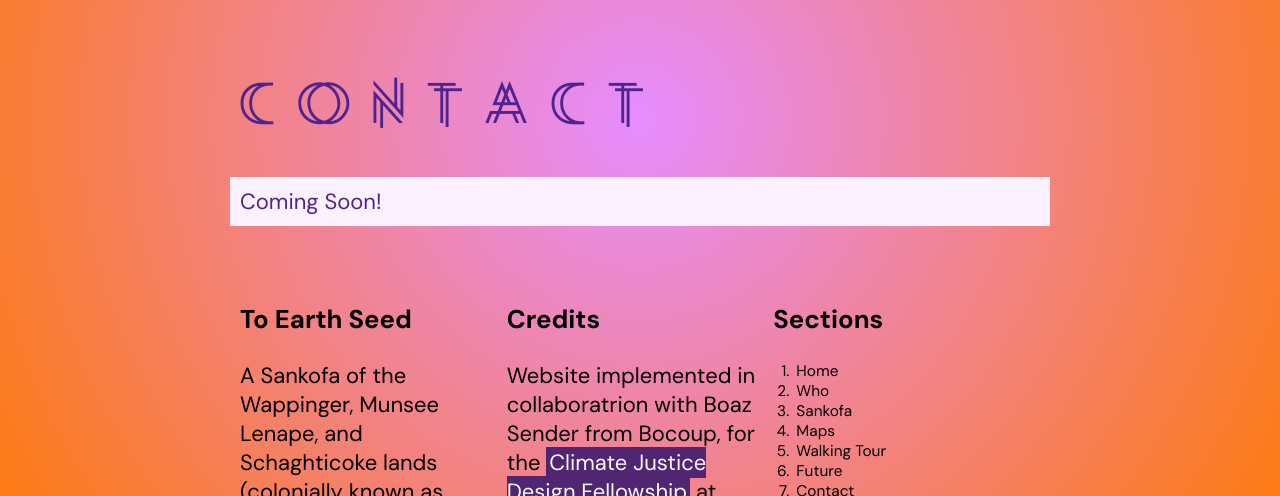
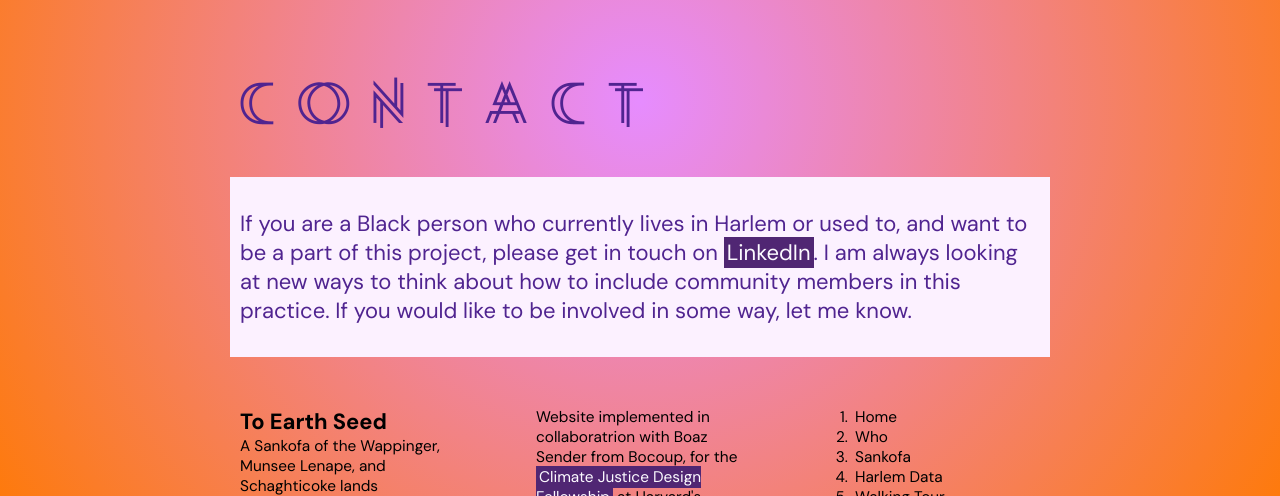
Before and after one commit to niquethom/toearthseed.org, a Jekyll site: the page built from contact.html, in a window 1280 px wide and 900 px high, cut to the strip 404-900 px from the top of the window. Built offline with Jekyll 4.4.1, drawn with Linux system fonts in a browser that asks for light colours.

```diff
--- a/_layouts/default.html
+++ b/_layouts/default.html
@@ -26,7 +26,7 @@
       <li><a href="home.html">Home</a></li>
       <li><a href="who.html">Who</a></li>
       <li><a href="sankofa.html">Sankofa</a></li>
-      <li><a href="maps.html">Maps</a></li>
+      <li><a href="harlem-data.html">Harlem Data</a></li>
       <li><a href="walking-tour.html">Walking Tour</a></li>
       <li><a href="future.html">Future</a></li>
       <li><a href="contact.html">Contact</a></li>
@@ -46,18 +46,16 @@
         </p>
       </figure>
       <figure>
-        <h3>Credits</h3>
         <p>
           Website implemented in collaboratrion with Boaz Sender from Bocoup, for the <a href="https://lnkd.in/e7C6bX6J">Climate Justice Design Fellowship</a> at Harvard's Institute of Qualitative Social Science.
         </p>
       </figure>
       <nav>
-        <h3>Sections</h3>
         <ol>
           <li><a href="home.html">Home</a></li>
           <li><a href="who.html">Who</a></li>
           <li><a href="sankofa.html">Sankofa</a></li>
-          <li><a href="maps.html">Maps</a></li>
+          <li><a href="harlem-data.html">Harlem Data</a></li>
           <li><a href="walking-tour.html">Walking Tour</a></li>
           <li><a href="future.html">Future</a></li>
           <li><a href="contact.html">Contact</a></li>
--- a/assets/toearthseed.css
+++ b/assets/toearthseed.css
@@ -67,6 +67,19 @@
     font-weight: normal;
     font-size: 60px;
   }
+  footer h3 {
+    font-size: 1em;
+    margin: 0;
+  }
+  figure {
+    margin: 2em;
+  }
+  figure h5 {
+    margin: 0px;
+  }
+  figure p {
+    font-size: .7em;
+  }
   .bio {
     text-align: center;
     height: 330px;
@@ -84,11 +97,15 @@
     text-align: center;
     width: 100%;
   }
+  footer p {
+    font-size: .7em;
+  }
   footer section {
     background-color: transparent;
     color: #000;
     display: grid;
     grid-template-columns: repeat(3, 1fr);
+    grid-column-gap: 4em;
   }
   footer section figure {
     margin: 0px;
@@ -159,6 +176,12 @@
       display: block;
       font-size: 1.3em;
     }
+    footer nav ol li a {
+      text-align: left;
+    }
+    footer nav ol {
+      padding: 0;
+    }
     h1, h2 {
       width: auto;
       margin: 10px;
@@ -177,4 +200,8 @@
       display: block;
       margin-bottom: 10px;
     }
+    .bio {
+      height: auto;
+      width: 95%;
+    }
   }
--- a/contact.html
+++ b/contact.html
@@ -4,6 +4,5 @@ title: Contact
 ---
 <h1 id="contact">contact</h1>
 <section>
-  Coming Soon!
-
+  <p>If you are a Black person who currently lives in Harlem or used to, and want to be a part of this project, please get in touch on <a href="https://www.linkedin.com/in/dominique-thomas-%F0%9F%A6%84-752275219">LinkedIn</a>. I am always looking at new ways to think about how to include community members in this practice. If you would like to be involved in some way, let me know.</p>
 </section>
```
Also changed, not shown: future.html (+52 -45 lines), harlem-data.html (added, +59 -0 lines), maps.html (deleted, +0 -16 lines), sankofa.html (+11 -12 lines), assets/sankofaBird.png (added).
